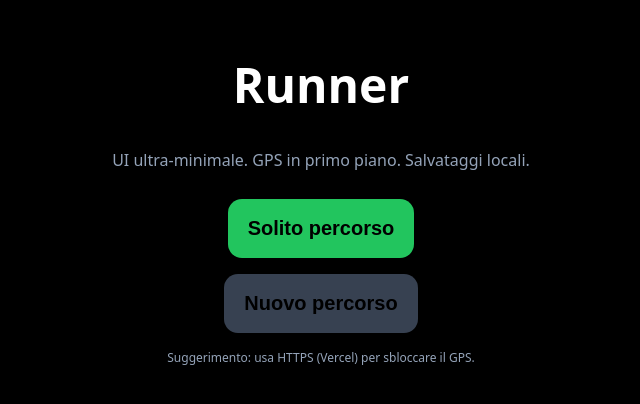
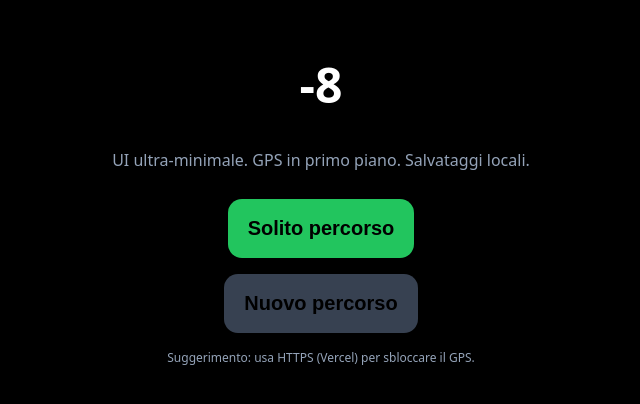
Before and after one commit to Paoloprimus/-8, a Next.js app: page / in a window 1280 px wide. Shown: the top 404 px of the page, without its empty margins (319-959 px from the left). Built offline with nearby package versions, Linux system fonts and the light colour scheme.

Commit message:
Update page.tsx

```diff
--- a/app/page.tsx
+++ b/app/page.tsx
@@ -6,7 +6,7 @@ import BigButton from "../components/BigButton";
 export default function Home() {
   return (
     <main>
-      <h1 className="huge">Runner</h1>
+      <h1 className="huge">-8</h1>
       <p className="center gray mt">UI ultra-minimale. GPS in primo piano. Salvataggi locali.</p>
 
       <div className="row mt2" style={{ flexDirection: "column", gap: 16 }}>
```
